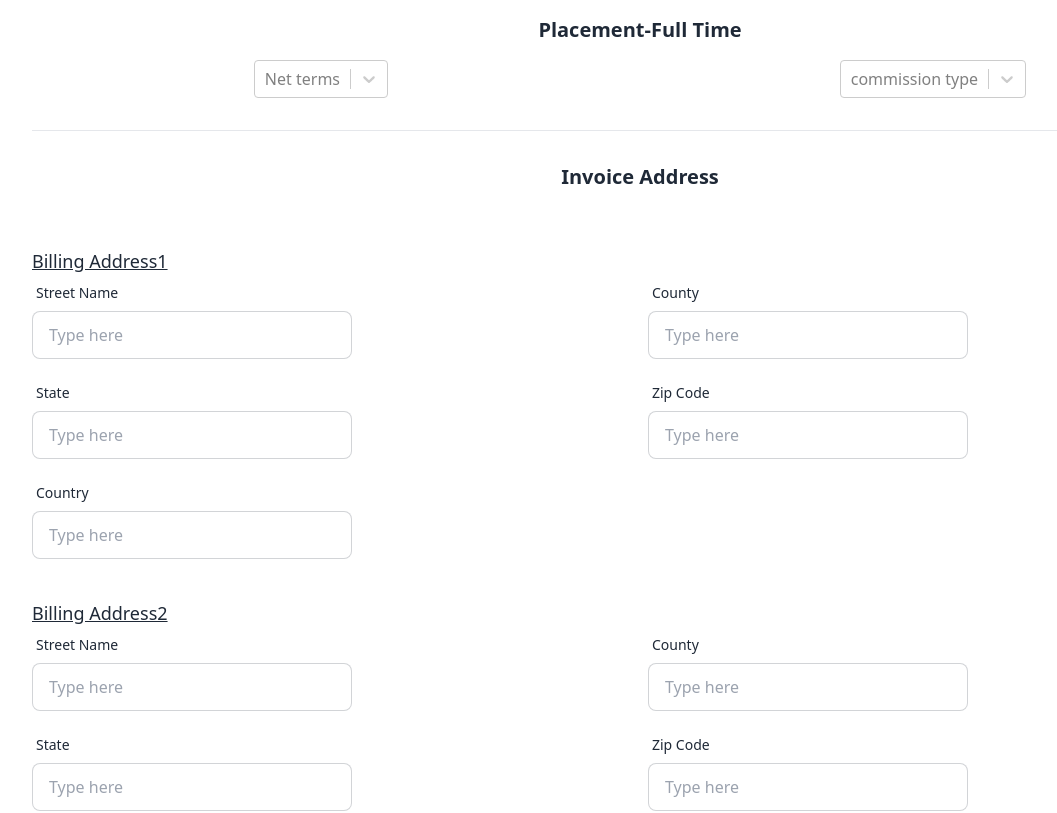
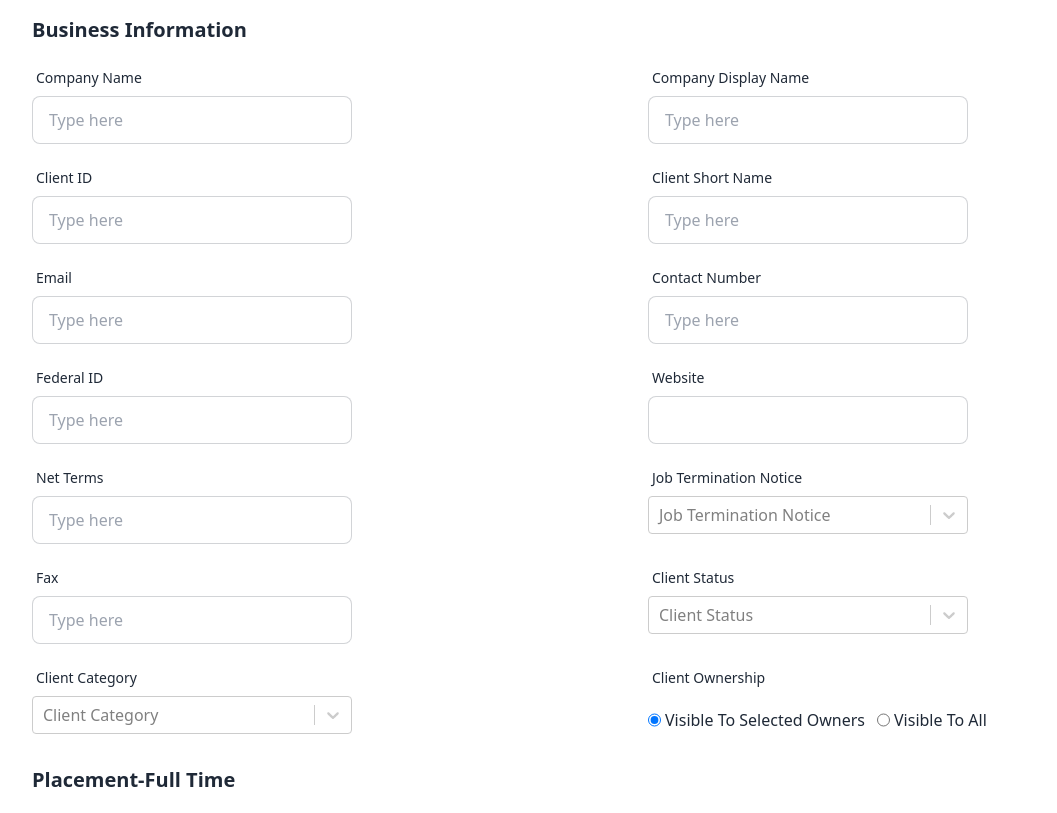
Before and after one commit to zen-time/zen-time-potato, a Next.js app: page / in a window 1280 px wide. Shown: the top 813 px of the page, without its empty margins (0-1057 px from the left). Built offline with nearby package versions, Linux system fonts and the light colour scheme.

Commit message:
add billing and address component structure

```diff
--- a/app/page.js
+++ b/app/page.js
@@ -4,10 +4,10 @@ import BussinessInfoInputComponent from "@components/inputs/business-information
 
 const Home = () => {
   return (
-    <div>
-      {/* <BussinessInfoInputComponent /> */}
+    <>
+      <BussinessInfoInputComponent />
       <BillingAddressInputComponent />
-    </div>
+    </>
   );
 };
 export default Home;
--- a/components/inputs/billing-address/BillingAddressInputComponent.js
+++ b/components/inputs/billing-address/BillingAddressInputComponent.js
@@ -14,11 +14,11 @@ const BillingAddressInputComponent = () => {
   return (
     <article className="px-8 py-4">
       <section>
-        <h2 className="text-xl font-semibold text-center mb-2 pb-2">
+        <h2 className="text-xl font-semibold mb-6 pb-2 ">
           Placement-Full Time
         </h2>
 
-        <div className="flex justify-around gap-2">
+        <div className="flex justify-between">
           <div className="sm:">
             <Select
               options={netTermsOptions}
@@ -36,10 +36,8 @@ const BillingAddressInputComponent = () => {
         </div>
       </section>
       <hr className="my-8 " />
-      <section className="flex flex-col gap-8">
-        <h2 className="text-center text-xl font-semibold  pb-2 mb-2">
-          Invoice Address
-        </h2>
+      <section className="flex flex-col gap-6">
+        <h2 className="text-xl font-semibold">Invoice Address</h2>
         <div className="mt-2">
           <h3 className="text-semibold text-lg underline">Billing Address1</h3>
           <div className="grid grid-cols-2 gap-4">
--- a/components/inputs/business-information/BusinessInfoInputComponent.js
+++ b/components/inputs/business-information/BusinessInfoInputComponent.js
@@ -1,11 +1,29 @@
 "use client";
 
+import Select from "react-select";
+
 const BussinessInfoInputComponent = () => {
+  const jobTerminationNoticeOptions = [
+    { value: "aaa", label: "aaa" },
+    { value: "bbb", label: "bbb" },
+    { value: "ccc", label: "ccc" },
+  ];
+  const clientStatusOptions = [
+    { value: "aaa", label: "aaa" },
+    { value: "bbb", label: "bbb" },
+    { value: "ccc", label: "ccc" },
+  ];
+
+  const clientCategoryOptions = [
+    { value: "aaa", label: "aaa" },
+    { value: "bbb", label: "bbb" },
+    { value: "ccc", label: "ccc" },
+  ];
+
   return (
-    <>
-      <h2 className="text-center text-xl font-semibold">
-        Business Information
-      </h2>
+    <article className="px-8 py-4">
+      <h2 className="text-xl font-semibold mb-2 pb-2">Business Information</h2>
+      <div className="grid grid-cols-2 gap-4">
         <div className="form-control w-full max-w-xs ">
           <label htmlFor="" className="label">
             <span className="label-text">Company Name</span>
@@ -16,86 +34,6 @@ const BussinessInfoInputComponent = () => {
             placeholder="Type here"
             className="input input-bordered w-full max-w-xs"
           />
-      </div>
-      <div className="form-control w-full max-w-xs ">
-        <label htmlFor="" className="label">
-          <span className="label-text">Client IDs</span>
-        </label>
-        <input
-          id=""
-          type="text"
-          placeholder="Type here"
-          className="input input-bordered w-full max-w-xs"
-        />
-      </div>
-      <div className="form-control w-full max-w-xs ">
-        <label htmlFor="" className="label">
-          <span className="label-text">Email</span>
-        </label>
-        <input
-          id=""
-          type="email"
-          placeholder="Type here"
-          className="input input-bordered w-full max-w-xs"
-        />
-      </div>
-      <div className="form-control w-full max-w-xs ">
-        <label htmlFor="" className="label">
-          <span className="label-text">Federal ID</span>
-        </label>
-        <input
-          id=""
-          type="text"
-          placeholder="Type here"
-          className="input input-bordered w-full max-w-xs"
-        />
-      </div>
-      <div className="form-control w-full max-w-xs ">
-        <label htmlFor="" className="label">
-          <span className="label-text">Net Terms</span>
-        </label>
-        <input
-          id=""
-          type="text"
-          placeholder="Type here"
-          className="input input-bordered w-full max-w-xs"
-        />
-      </div>
-      <div className="form-control w-full max-w-xs ">
-        <label htmlFor="" className="label">
-          <span className="label-text">Fax</span>
-        </label>
-        <input
-          id=""
-          type="text"
-          placeholder="Type here"
-          className="input input-bordered w-full max-w-xs"
-        />
-      </div>
-      <div className="form-control w-full max-w-xs ">
-        <label htmlFor="" className="label">
-          <span className="label-text">Client Category</span>
-        </label>
-        <input
-          id=""
-          type="text"
-          placeholder="Type here"
-          className="input input-bordered w-full max-w-xs"
-        />
-      </div>
-      <div className="w-full max-w-xs ">
-        <label htmlFor="" className="label">
-          <span className="label-text">Client Ownership</span>
-        </label>
-        <input
-          type="radio"
-          className="radio w-5 h-5"
-          name="client-ownership"
-          checked
-        />
-        <span>Visible To Selected Owners</span>
-        <input type="radio" className="radio w-5 h-5" name="client-ownership" />
-        <span>Visible To All</span>
         </div>
         <div className="form-control w-full max-w-xs ">
           <label htmlFor="" className="label">
@@ -110,7 +48,29 @@ const BussinessInfoInputComponent = () => {
         </div>
         <div className="form-control w-full max-w-xs ">
           <label htmlFor="" className="label">
+            <span className="label-text">Client ID</span>
+          </label>
+          <input
+            id=""
+            type="email"
+            placeholder="Type here"
+            className="input input-bordered w-full max-w-xs"
+          />
+        </div>
+        <div className="form-control w-full max-w-xs ">
+          <label htmlFor="" className="label">
             <span className="label-text">Client Short Name</span>
+          </label>
+          <input
+            id=""
+            type="text"
+            placeholder="Type here"
+            className="input input-bordered w-full max-w-xs"
+          />
+        </div>
+        <div className="form-control w-full max-w-xs ">
+          <label htmlFor="" className="label">
+            <span className="label-text">Email</span>
           </label>
           <input
             id=""
@@ -132,7 +92,7 @@ const BussinessInfoInputComponent = () => {
         </div>
         <div className="form-control w-full max-w-xs ">
           <label htmlFor="" className="label">
-          <span className="label-text">Website</span>
+            <span className="label-text">Federal ID</span>
           </label>
           <input
             id=""
@@ -143,7 +103,39 @@ const BussinessInfoInputComponent = () => {
         </div>
         <div className="form-control w-full max-w-xs ">
           <label htmlFor="" className="label">
-          <span className="label-text">Job Termination Notice</span>
+            <span className="label-text">Website</span>
+          </label>
+          <input
+            type="url"
+            name="client-ownership"
+            className="input input-bordered w-full max-w-xs"
+          />
+        </div>
+        <div className="form-control w-full max-w-xs ">
+          <label htmlFor="" className="label">
+            <span className="label-text">Net Terms</span>
+          </label>
+          <input
+            id=""
+            type="text"
+            placeholder="Type here"
+            className="input input-bordered w-full max-w-xs"
+          />
+        </div>
+        <div className="form-control w-full max-w-xs ">
+          <label htmlFor="" className="label">
+            <span className="label-text ">Job Termination Notice</span>
+          </label>
+
+          <Select
+            options={jobTerminationNoticeOptions}
+            placeholder={"Job Termination Notice"}
+            isSearchable={true}
+          />
+        </div>
+        <div className="form-control w-full max-w-xs ">
+          <label htmlFor="" className="label">
+            <span className="label-text">Fax</span>
           </label>
           <input
             id=""
@@ -156,14 +148,54 @@ const BussinessInfoInputComponent = () => {
           <label htmlFor="" className="label">
             <span className="label-text">Client Status</span>
           </label>
-        <input
-          id=""
-          type="text"
-          placeholder="Type here"
-          className="input input-bordered w-full max-w-xs"
+
+          <Select
+            options={clientStatusOptions}
+            placeholder={"Client Status"}
+            isSearchable={true}
           />
         </div>
-    </>
+        <div className="form-control w-full max-w-xs ">
+          <label htmlFor="" className="label">
+            <span className="label-text">Client Category</span>
+          </label>
+
+          <Select
+            options={clientCategoryOptions}
+            placeholder={"Client Category"}
+            isSearchable={true}
+          />
+        </div>
+        <div className="form-control w-full max-w-xs ">
+          <label htmlFor="client-ownership" className="label">
+            <span className="label-text">Client Ownership</span>
+          </label>
+          <div className="flex flex-col md:flex-row w-96 md:gap-3 lg:gap-3 xl:gap-3">
+            <div className="mt-3 flex gap-1">
+              <input
+                id="client-ownership"
+                type="radio"
+                name="client-ownership"
+                checked
+              />
+              <span className="text-[0.8rem]  md:text-[1rem] lg:text-[1rem] xl:text-[1rem] ">
+                Visible To Selected Owners
+              </span>
+            </div>
+            <div className="mt-3 flex flex-row gap-1">
+              <input
+                id="client-ownership"
+                type="radio"
+                name="client-ownership"
+              />
+              <span className="text-[0.8rem]  md:text-[1rem] lg:text-[1rem] xl:text-[1rem]">
+                Visible To All
+              </span>
+            </div>
+          </div>
+        </div>
+      </div>
+    </article>
   );
 };
 
```
Lines whose indentation alone changed are shown as unchanged.
